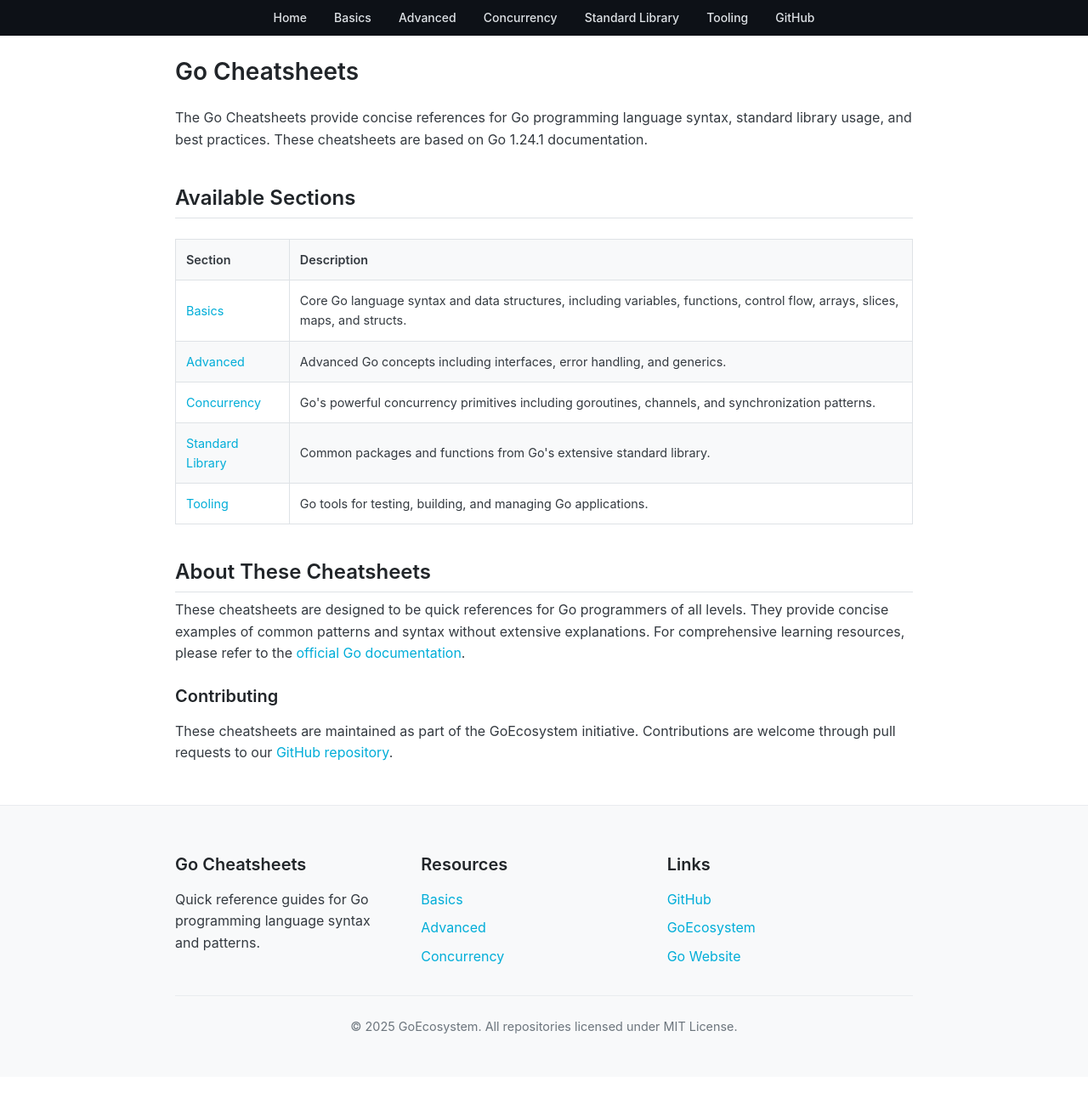
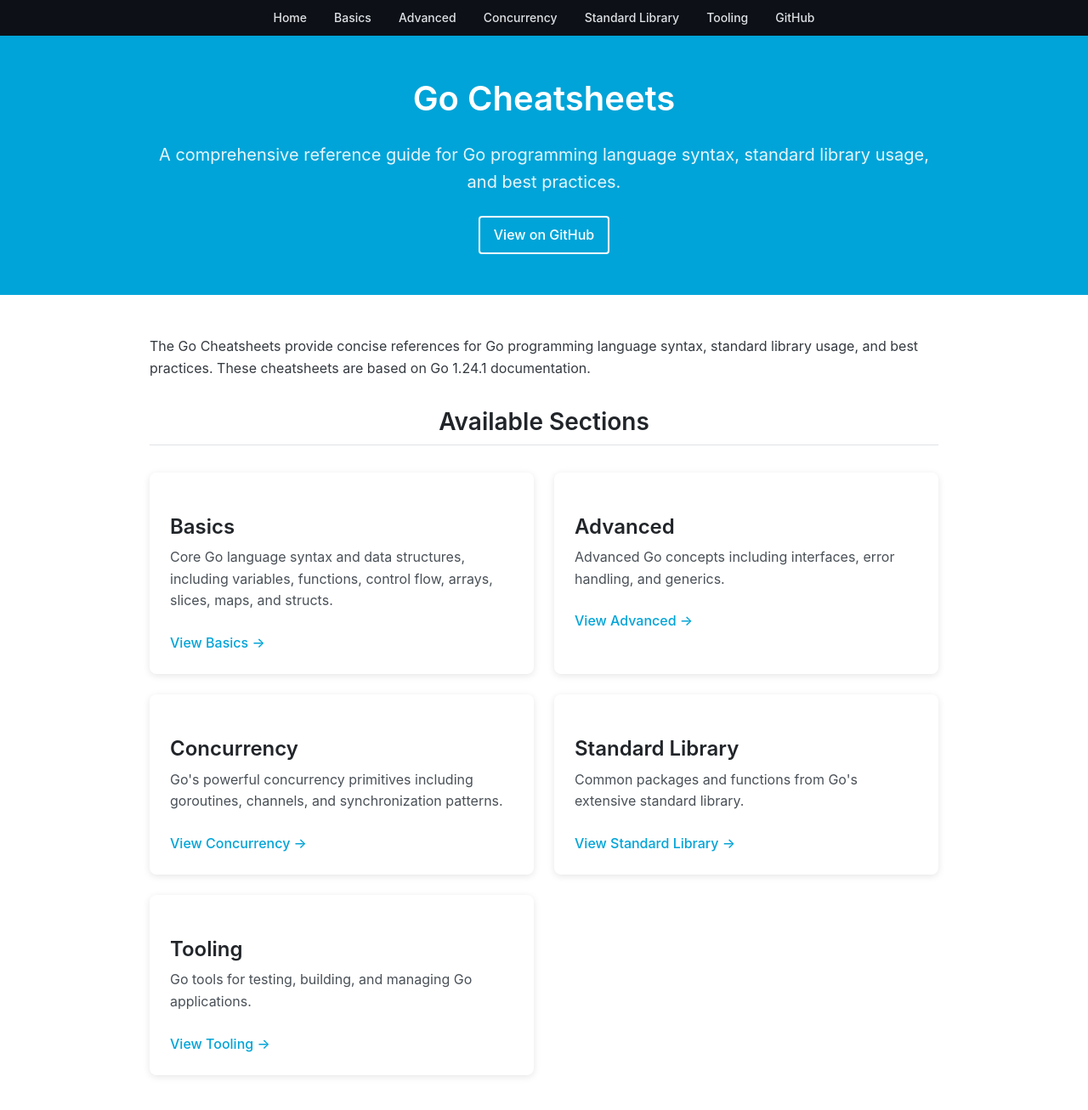
Before and after one commit to GoEcosystem/go-cheatsheets, a Jekyll site: the page built from index.md, in a window 1280 px wide and 1400 px high. Shown: the top 1306 px of the window at 85% size. Built offline with Jekyll 4.4.1, drawn with Linux system fonts in a browser that asks for light colours; some of the changed text lies outside the part shown.

Commit message:
Update site design to match Go Web Scraper styling with cyan banner and card-based layout

```diff
--- a/_layouts/default.html
+++ b/_layouts/default.html
@@ -34,6 +34,18 @@
         </div>
     </header>
 
+    {% if page.url == "/" %}
+    <div class="hero-banner">
+        <div class="container">
+            <h1 class="hero-title">Go Cheatsheets</h1>
+            <p class="hero-description">A comprehensive reference guide for Go programming language syntax, standard library usage, and best practices.</p>
+            <div class="hero-buttons">
+                <a href="https://github.com/GoEcosystem/go-cheatsheets" class="btn btn-outline">View on GitHub</a>
+            </div>
+        </div>
+    </div>
+    {% endif %}
+
     {{ content }}
 
     <footer class="site-footer">
--- a/assets/css/style.scss
+++ b/assets/css/style.scss
@@ -3,15 +3,15 @@
 
 /*
  * GoEcosystem Documentation - Main Stylesheet
- * Exactly matching the Go Web Scraper API documentation style
+ * Matching the Go Web Scraper site style
  */
 
 /* Base Variables */
 :root {
   /* Colors */
-  --primary-color: #00ADD8;       /* Go blue - bright cyan blue */
-  --primary-light: #5DC9E2;
-  --primary-dark: #0092B8;
+  --primary-color: #00A4D8;       /* Go Web Scraper cyan */
+  --primary-light: #00D7F7;
+  --primary-dark: #0097C6;
   --dark-color: #0D1117;          /* Dark header color */
   --light-color: #F8F9FA;
   --gray-100: #F8F9FA;
@@ -65,21 +65,20 @@
 }
 
 h1 {
-  font-size: 1.75rem;
+  font-size: 2rem;
   margin-top: 0;
   padding-bottom: 0.5rem;
-  border-bottom: 0;
 }
 
 h2 {
-  font-size: 1.5rem;
+  font-size: 1.75rem;
   margin-top: 2rem;
   padding-bottom: 0.5rem;
-  border-bottom: 0;
+  border-bottom: 1px solid var(--gray-300);
 }
 
 h3 {
-  font-size: 1.25rem;
+  font-size: 1.5rem;
   margin-top: 1.5rem;
 }
 
@@ -89,12 +88,12 @@
 
 /* Container */
 .container {
-  max-width: 900px;
+  max-width: 960px;
   margin: 0 auto;
   padding: 0 1rem;
 }
 
-/* Header - exactly matching the screenshot */
+/* Header - exactly matching Go Web Scraper */
 .site-header {
   background-color: var(--dark-color);
   padding: 0.5rem 0;
@@ -131,27 +130,137 @@
   text-decoration: none;
 }
 
-/* Blue header banner is removed as it's not in the screenshot */
-
-/* API Content */
-.api-content {
-  margin: 1.5rem 0 3rem 0;
+/* Hero Banner - exactly matching Go Web Scraper */
+.hero-banner {
+  background-color: var(--primary-color);
+  color: white;
+  padding: 3rem 0;
+  text-align: center;
 }
 
-.api-content h2 {
-  background-color: white;
-  padding: 0.5rem 0;
-  margin-top: 2rem;
-  margin-bottom: 0.5rem;
-  font-size: 1.5rem;
-  border-bottom: 1px solid var(--gray-300);
-}
-
-.api-content p {
+.hero-banner h1 {
+  color: white;
+  font-size: 2.5rem;
   margin-bottom: 1rem;
 }
 
-/* Table Styling */
+.hero-banner p {
+  color: white;
+  font-size: 1.25rem;
+  margin-bottom: 1.5rem;
+  opacity: 0.9;
+}
+
+.hero-buttons {
+  margin-top: 1.5rem;
+}
+
+.btn {
+  display: inline-block;
+  padding: 0.5rem 1rem;
+  border-radius: 4px;
+  font-weight: 500;
+  text-align: center;
+  cursor: pointer;
+  transition: all 0.3s ease;
+  text-decoration: none;
+}
+
+.btn-outline {
+  color: white;
+  border: 2px solid white;
+  background: transparent;
+}
+
+.btn-outline:hover {
+  background-color: rgba(255, 255, 255, 0.1);
+  text-decoration: none;
+}
+
+/* Section styling */
+.section {
+  padding: 3rem 0;
+}
+
+.section-title {
+  text-align: center;
+  margin-bottom: 2rem;
+}
+
+/* Card layout - matching Go Web Scraper */
+.card-grid {
+  display: grid;
+  grid-template-columns: repeat(auto-fill, minmax(300px, 1fr));
+  gap: 1.5rem;
+  margin: 2rem 0;
+}
+
+.card {
+  background-color: white;
+  border-radius: 8px;
+  box-shadow: 0 2px 8px rgba(0, 0, 0, 0.1);
+  overflow: hidden;
+  transition: transform 0.3s ease, box-shadow 0.3s ease;
+}
+
+.card:hover {
+  transform: translateY(-4px);
+  box-shadow: 0 4px 12px rgba(0, 0, 0, 0.15);
+}
+
+.card-content {
+  padding: 1.5rem;
+}
+
+.card-title {
+  font-size: 1.5rem;
+  margin-bottom: 0.5rem;
+}
+
+.card-description {
+  color: var(--gray-700);
+  margin-bottom: 1rem;
+}
+
+.card-link {
+  font-weight: 500;
+  display: inline-block;
+  margin-top: 0.5rem;
+}
+
+/* Feature list - like Go Web Scraper */
+.feature-list {
+  margin: 2rem 0;
+}
+
+.feature-item {
+  display: flex;
+  margin-bottom: 1.5rem;
+  align-items: flex-start;
+}
+
+.feature-icon {
+  flex-shrink: 0;
+  width: 24px;
+  height: 24px;
+  margin-right: 1rem;
+  color: var(--primary-color);
+}
+
+.feature-content {
+  flex-grow: 1;
+}
+
+.feature-title {
+  font-weight: 600;
+  margin-bottom: 0.25rem;
+}
+
+.feature-description {
+  color: var(--gray-700);
+}
+
+/* Tables */
 table {
   width: 100%;
   border-collapse: collapse;
@@ -176,12 +285,12 @@
   background-color: var(--gray-100);
 }
 
-/* Code blocks - exactly matching screenshot */
+/* Code blocks */
 pre {
   background-color: var(--dark-color);
   color: var(--gray-200);
   padding: 1rem;
-  border-radius: 0; /* No border radius in the screenshot */
+  border-radius: 5px;
   overflow-x: auto;
   margin: 0 0 1.5rem 0;
   width: 100%;
@@ -201,11 +310,41 @@
   color: var(--primary-dark);
 }
 
+/* Getting Started section - like Go Web Scraper */
+.getting-started {
+  background-color: var(--gray-100);
+  padding: 3rem 0;
+  margin: 3rem 0 0 0;
+}
+
+.getting-started h2 {
+  text-align: center;
+  margin-bottom: 2rem;
+}
+
+.terminal {
+  background-color: var(--dark-color);
+  color: var(--light-color);
+  padding: 1.5rem;
+  border-radius: 6px;
+  margin: 0 auto;
+  max-width: 800px;
+  font-family: var(--font-family-mono);
+  font-size: 0.9rem;
+  line-height: 1.6;
+  overflow-x: auto;
+}
+
+.terminal-line {
+  margin-bottom: 0.5rem;
+}
+
 /* Footer */
 .site-footer {
   background-color: var(--gray-100);
   padding: 2rem 0;
   border-top: 1px solid var(--gray-200);
+  margin-top: 3rem;
 }
 
 .footer-content {
@@ -243,6 +382,11 @@
   font-size: 0.9rem;
 }
 
+/* API Documentation styling */
+.api-content {
+  margin: 2rem 0;
+}
+
 /* Responsive adjustments */
 @media (max-width: 768px) {
   .site-nav ul {
@@ -254,6 +398,10 @@
     margin: 0.5rem 0.75rem;
   }
 
+  .card-grid {
+    grid-template-columns: 1fr;
+  }
+
   .footer-content {
     flex-direction: column;
   }
--- a/index.md
+++ b/index.md
@@ -1,48 +1,76 @@
 ---
-layout: cheatsheet
+layout: default
 title: Go Cheatsheets
 description: Comprehensive reference guides for Go programming language
 ---
 
-The Go Cheatsheets provide concise references for Go programming language syntax, standard library usage, and best practices. These cheatsheets are based on Go 1.24.1 documentation.
+<div class="container">
+  <div class="section">
+    <p>The Go Cheatsheets provide concise references for Go programming language syntax, standard library usage, and best practices. These cheatsheets are based on Go 1.24.1 documentation.</p>
 
-## Available Sections
+    <h2 class="section-title">Available Sections</h2>
 
-<table>
-  <thead>
-    <tr>
-      <th>Section</th>
-      <th>Description</th>
-    </tr>
-  </thead>
-  <tbody>
-    <tr>
-      <td><a href="{{ '/basics/' | relative_url }}">Basics</a></td>
-      <td>Core Go language syntax and data structures, including variables, functions, control flow, arrays, slices, maps, and structs.</td>
-    </tr>
-    <tr>
-      <td><a href="{{ '/advanced/' | relative_url }}">Advanced</a></td>
-      <td>Advanced Go concepts including interfaces, error handling, and generics.</td>
-    </tr>
-    <tr>
-      <td><a href="{{ '/concurrency/' | relative_url }}">Concurrency</a></td>
-      <td>Go's powerful concurrency primitives including goroutines, channels, and synchronization patterns.</td>
-    </tr>
-    <tr>
-      <td><a href="{{ '/standard-library/' | relative_url }}">Standard Library</a></td>
-      <td>Common packages and functions from Go's extensive standard library.</td>
-    </tr>
-    <tr>
-      <td><a href="{{ '/tooling/' | relative_url }}">Tooling</a></td>
-      <td>Go tools for testing, building, and managing Go applications.</td>
-    </tr>
-  </tbody>
-</table>
+    <div class="card-grid">
+      <div class="card">
+        <div class="card-content">
+          <h3 class="card-title">Basics</h3>
+          <p class="card-description">Core Go language syntax and data structures, including variables, functions, control flow, arrays, slices, maps, and structs.</p>
+          <a href="{{ '/basics/' | relative_url }}" class="card-link">View Basics →</a>
+        </div>
+      </div>
 
-## About These Cheatsheets
+      <div class="card">
+        <div class="card-content">
+          <h3 class="card-title">Advanced</h3>
+          <p class="card-description">Advanced Go concepts including interfaces, error handling, and generics.</p>
+          <a href="{{ '/advanced/' | relative_url }}" class="card-link">View Advanced →</a>
+        </div>
+      </div>
 
-These cheatsheets are designed to be quick references for Go programmers of all levels. They provide concise examples of common patterns and syntax without extensive explanations. For comprehensive learning resources, please refer to the [official Go documentation](https://go.dev/doc/).
+      <div class="card">
+        <div class="card-content">
+          <h3 class="card-title">Concurrency</h3>
+          <p class="card-description">Go's powerful concurrency primitives including goroutines, channels, and synchronization patterns.</p>
+          <a href="{{ '/concurrency/' | relative_url }}" class="card-link">View Concurrency →</a>
+        </div>
+      </div>
 
-### Contributing
+      <div class="card">
+        <div class="card-content">
+          <h3 class="card-title">Standard Library</h3>
+          <p class="card-description">Common packages and functions from Go's extensive standard library.</p>
+          <a href="{{ '/standard-library/' | relative_url }}" class="card-link">View Standard Library →</a>
+        </div>
+      </div>
 
-These cheatsheets are maintained as part of the GoEcosystem initiative. Contributions are welcome through pull requests to our [GitHub repository](https://github.com/GoEcosystem/go-cheatsheets).
+      <div class="card">
+        <div class="card-content">
+          <h3 class="card-title">Tooling</h3>
+          <p class="card-description">Go tools for testing, building, and managing Go applications.</p>
+          <a href="{{ '/tooling/' | relative_url }}" class="card-link">View Tooling →</a>
+        </div>
+      </div>
+    </div>
+  </div>
+
+  <div class="section">
+    <h2 class="section-title">About These Cheatsheets</h2>
+    <p>These cheatsheets are designed to be quick references for Go programmers of all levels. They provide concise examples of common patterns and syntax without extensive explanations. For comprehensive learning resources, please refer to the <a href="https://go.dev/doc/">official Go documentation</a>.</p>
+
+    <h3>Contributing</h3>
+    <p>These cheatsheets are maintained as part of the GoEcosystem initiative. Contributions are welcome through pull requests to our <a href="https://github.com/GoEcosystem/go-cheatsheets">GitHub repository</a>.</p>
+  </div>
+</div>
+
+<div class="getting-started">
+  <div class="container">
+    <h2>Getting Started</h2>
+    <div class="terminal">
+      <div class="terminal-line">$ git clone https://github.com/GoEcosystem/go-cheatsheets.git</div>
+      <div class="terminal-line">$ cd go-cheatsheets</div>
+      <div class="terminal-line">$ bundle install</div>
+      <div class="terminal-line">$ bundle exec jekyll serve</div>
+      <div class="terminal-line">Server running at http://127.0.0.1:4000/go-cheatsheets/</div>
+    </div>
+  </div>
+</div>
```
